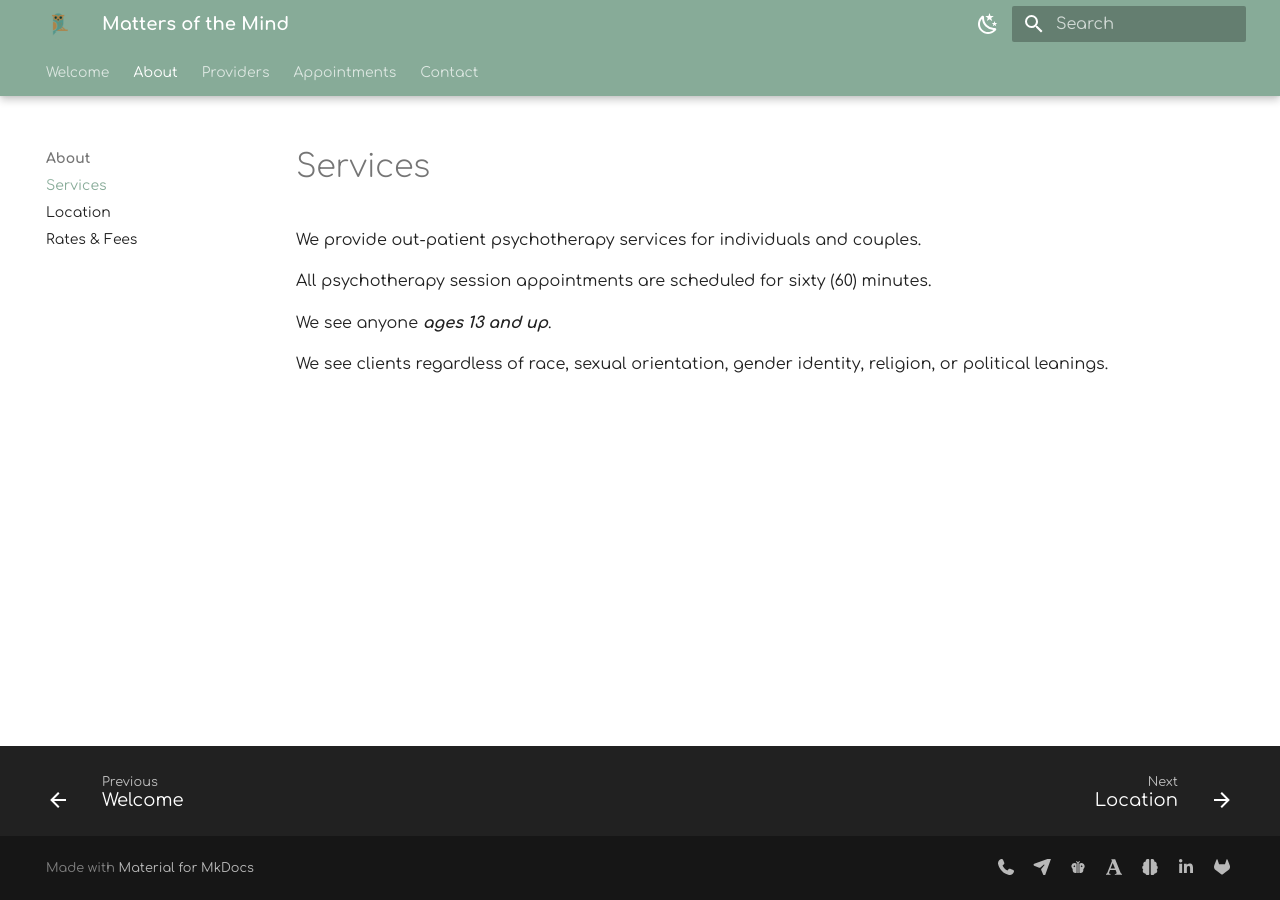
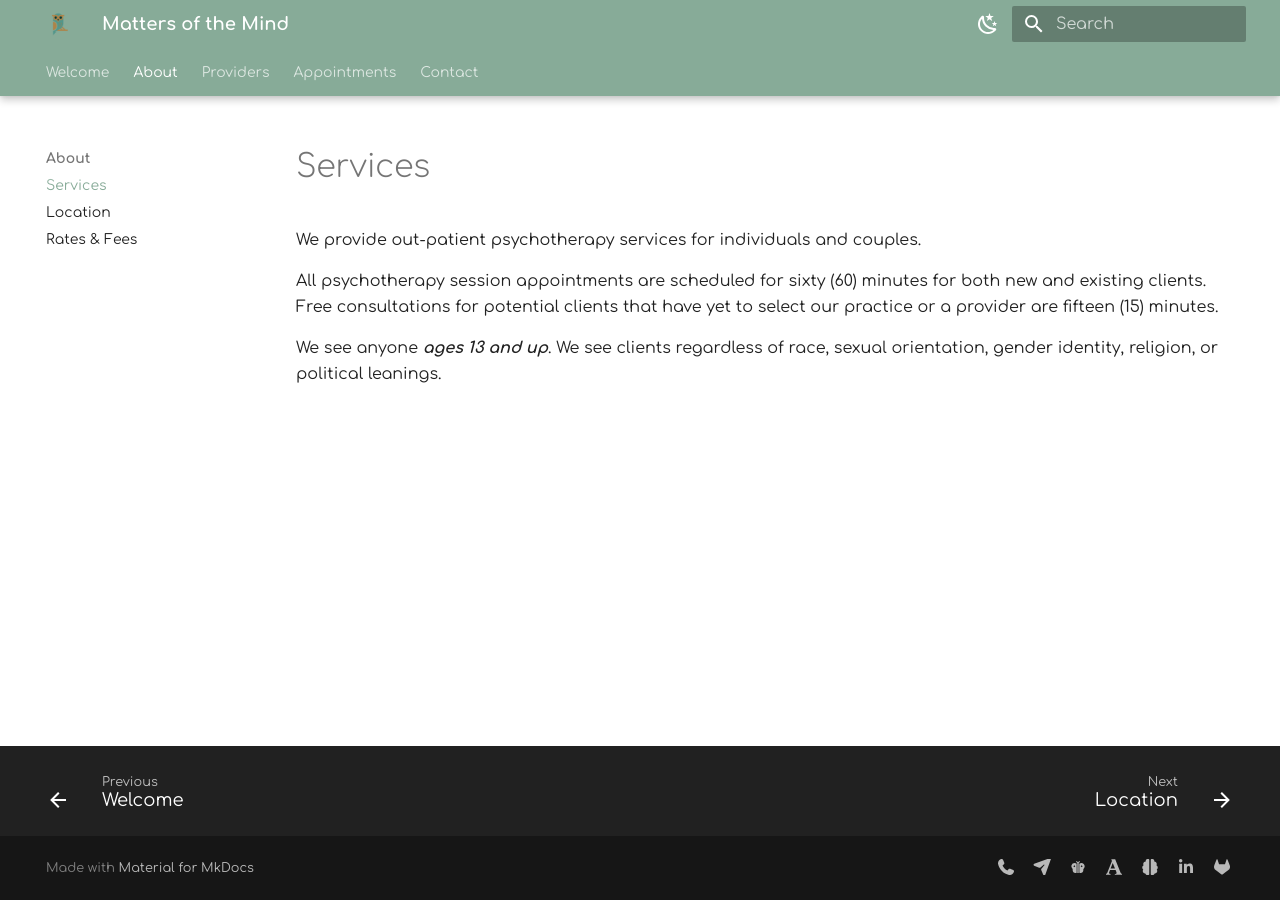
Before and after one commit to motm-therapy/website, an MkDocs documentation site: the page built from docs/services.md, in a window 1280 px wide. Built offline with MkDocs 1.6.1 and Material for MkDocs 9.7.7, drawn with Linux system fonts in a browser that asks for light colours.

Commit message:
Update services.md

```diff
--- a/docs/services.md
+++ b/docs/services.md
@@ -2,8 +2,7 @@
 
 We provide out-patient psychotherapy services for individuals and couples.
 
-All psychotherapy session appointments are scheduled for sixty (60) minutes.
+All psychotherapy session appointments are scheduled for sixty (60) minutes for both new and existing clients.
+Free consultations for potential clients that have yet to select our practice or a provider are fifteen (15) minutes.
 
-We see anyone _**ages 13 and up**_.
-
-We see clients regardless of race, sexual orientation, gender identity, religion, or political leanings.
+We see anyone _**ages 13 and up**_. We see clients regardless of race, sexual orientation, gender identity, religion, or political leanings.
```
